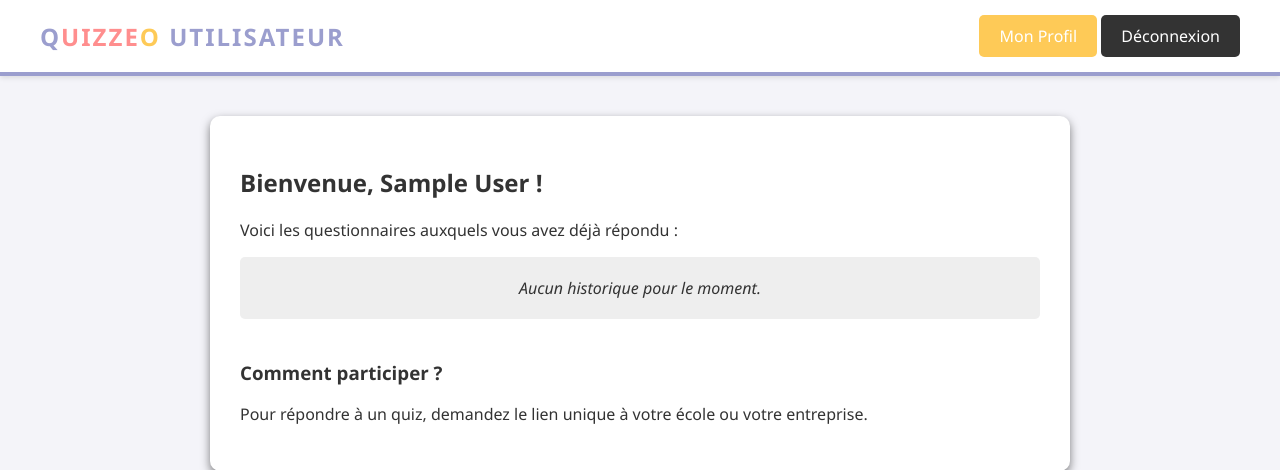
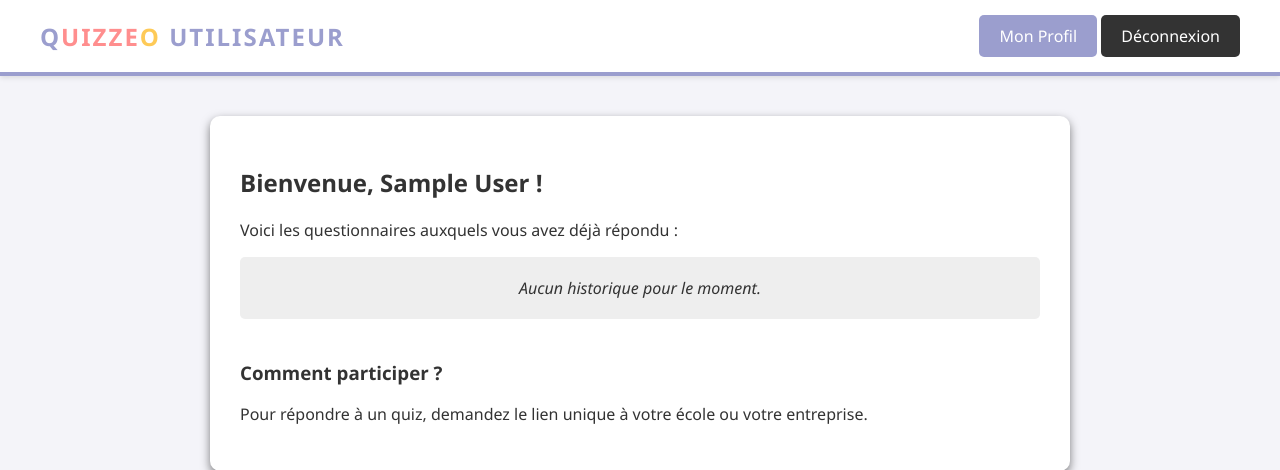
Before and after one commit to carl7k08/Projet-Web-Quizzeo, a PHP site: page /dashboard_user.php in a window 1280 px wide. Shown: the top 470 px of the page. Run offline with PHP 8.4, Linux system fonts and the light colour scheme; the visitor is signed in with stand-in values (Sample User, id 1).

Commit message:
test bouton couleur

```diff
--- a/dashboard_user.php
+++ b/dashboard_user.php
@@ -19,7 +19,7 @@ if (!isset($_SESSION['user_id']) || $_SESSION['role'] != 'utilisateur') {
     <header>
         <div class="logo">Q<span>UIZZE</span><span class='last'>O</span> Utilisateur</div>
         <div>
-            <a href="profile.php" class='btn' style='background-color: var(--color-accent);'>Mon Profil</a>
+            <a href="profile.php" class='btn' style='background-color: var(--color-primary);'>Mon Profil</a>
             <a href='logout.php' class='btn' style="background-color: #333;">Déconnexion</a>
         </div>
     </header>
```
